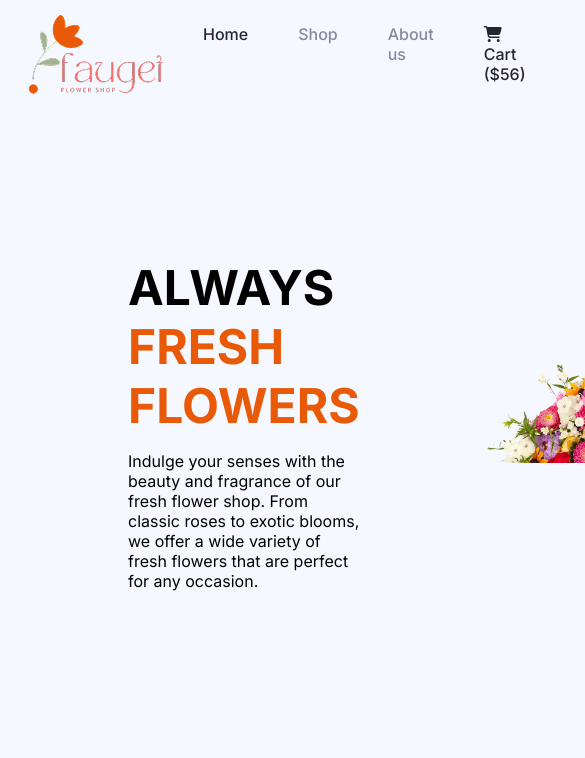
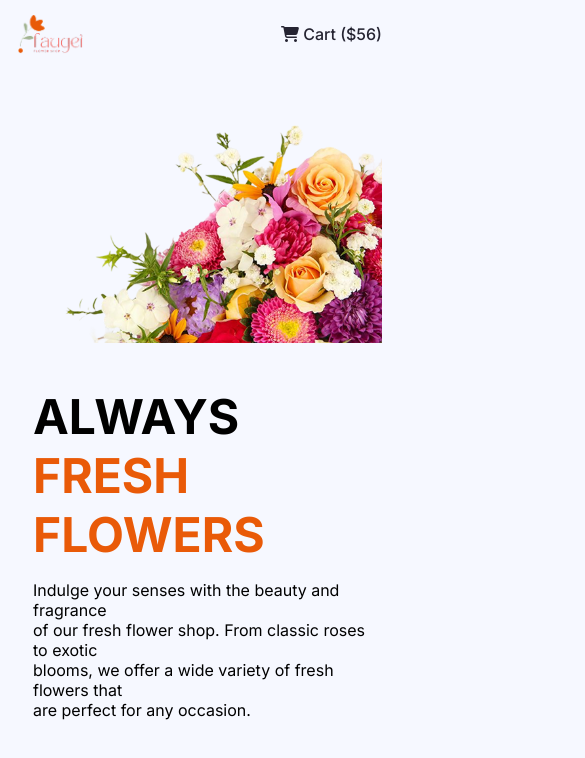
Before and after one commit to Tahmid1954/Programming-Hero-Assignment-2, a plain HTML site: page index.html in a window 390 px wide. Shown: the top 758 px of the page, 585 px wide, since content can reach past the window. Drawn offline with Linux system fonts and the light colour scheme.

Commit message:
added the banner section and   made it responsive

```diff
--- a/index.html
+++ b/index.html
@@ -1,5 +1,6 @@
 <!DOCTYPE html>
 <html lang="en">
+
 <head>
     <meta charset="UTF-8">
     <meta name="viewport" content="width=device-width, initial-scale=1.0">
@@ -9,29 +10,33 @@
 </head>
 
 <body class="inter-font">
- <header>
+    <header class="">
         <!-- navbar section -->
-<nav class="navbar display-flex">
-<img src="assets/logo.png" alt="" class="nav-img">
+        <nav class="navbar flex">
+            <img src="assets/logo.png" alt="" class="nav-image">
 
-<ul class="nav-links display-flex">
-<li class="nav-items"><a href="" class="nav-links text-dark">Home</a></li>
-<li class="nav-items"><a href="" class="nav-links tex-light">Shop</a></li>
-<li class="nav-items"><a href="" class="nav-links tex-light">About us</a></li>
+            <ul class="nav-links flex">
+                <li class="nav-items responsive"><a href="" class="nav-links text-dark">Home</a></li>
+                <li class="nav-items responsive"><a href="" class="nav-links tex-light">Shop</a></li>
+                <li class="nav-items responsive"><a href="" class="nav-links tex-light">About us</a></li>
 
                 <li class="nav-items"><a href="" class="nav-links text-dark">
                         <i class="fa-solid fa-cart-shopping"></i> Cart ($56)</a></li>
             </ul>
         </nav>
         <!-- banner section -->
- <div class="banner display-flex">
+      <section class="banner flex">
      <div class="banner-content">
-<h3 class="banner-title">ALWAYS <span>FRESH <br>FLOWERS</span></h3>
-<p class="banner-description">Indulge your senses with the beauty and fragrance of our fresh  flower shop. From classic roses to exotic blooms, we offer a wide variety of fresh flowers that are perfect for any occasion.</p>
+     <h1 class="banner-title">ALWAYS <span>FRESH <br>FLOWERS</span></h1>
+     <p class="banner-description">Indulge your senses with the beauty and fragrance <br> of our fresh flower shop. From classic roses to exotic <br>blooms, we offer a wide variety of fresh flowers that <br> are perfect
+    for any occasion.</p>
     </div>
 
+    <div>
     <img class="banner-image" src="assets/hero-flower.png" alt="">
     </div>
+
+    </section>
     </header>
 
     <main>
@@ -43,4 +48,5 @@
     </footer>
 
 </body>
+
 </html>
--- a/styles/style.css
+++ b/styles/style.css
@@ -13,8 +13,11 @@ body {
 }
 
 /* shared styles */
-.display-flex {
+.flex {
     display: flex;
+}
+.container{
+  max-width: 1140px;
 }
 
 .text-dark {
@@ -42,45 +45,70 @@ span {
     max-width: 1140px;
     margin: 0 auto;
 }
- .nav-img {
-    margin-left: 20px;
-}
 
   .nav-items {
     list-style: none;
-    margin-right: 50px;
 }
 
 .nav-links {
     text-decoration: none;
     font-weight: 500;
+    gap: 30px;
 }
 
 /* banner styles */
 .banner {
      margin-top: 50px;
-    /* padding-top: 50px; */
     justify-content: space-between;
-    align-items: center;
-    padding: 60px 100px;
-    gap: 100px;
+    align-items: end;
 }
 
    .banner-content {
-    max-width: 600px;
+    max-width: 570px;
     margin: 0 auto;
-    text-align: left;
-    margin-left: 20px;
+     text-align: left;
     flex: 1;
     }
 
   .banner-title {
     font-weight: 700;
     font-size: 3rem;
-     margin-bottom: 0px;
+    margin-bottom: 0px;
   }
 
 .banner-image {
    width: 100%;
+   height: auto;
+  /* max-width: 570px; */
+  flex: 1;
+}
+
+
+
+
+@media screen and ( max-width: 576px) {
+.navbar {
+  margin-left: 10px;
+  margin-left: 10px;
+}
+
+  .nav-image {
+    width: 65px;
+    height: auto;
+
+  }
+
+  .responsive {
+    display: none;
+  }
+
+.banner {
+flex-direction: column-reverse;
+}
+
+.banner-content {
+  margin-left: 25px;
+}
+
 
 }
```
Lines whose indentation alone changed are shown as unchanged.
